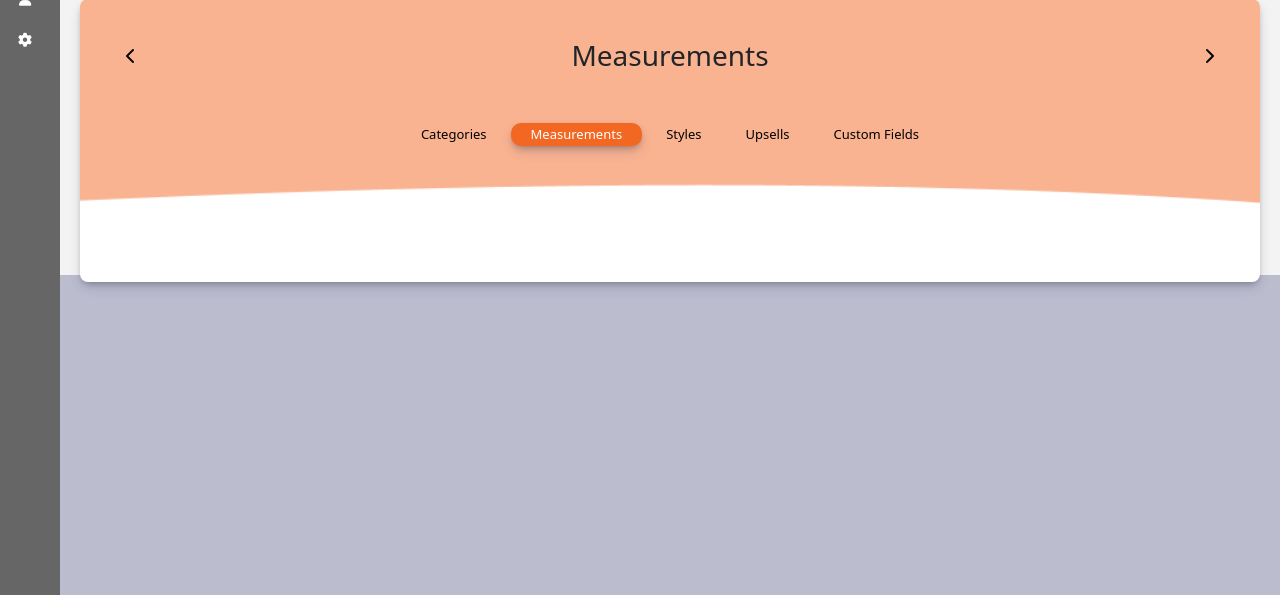
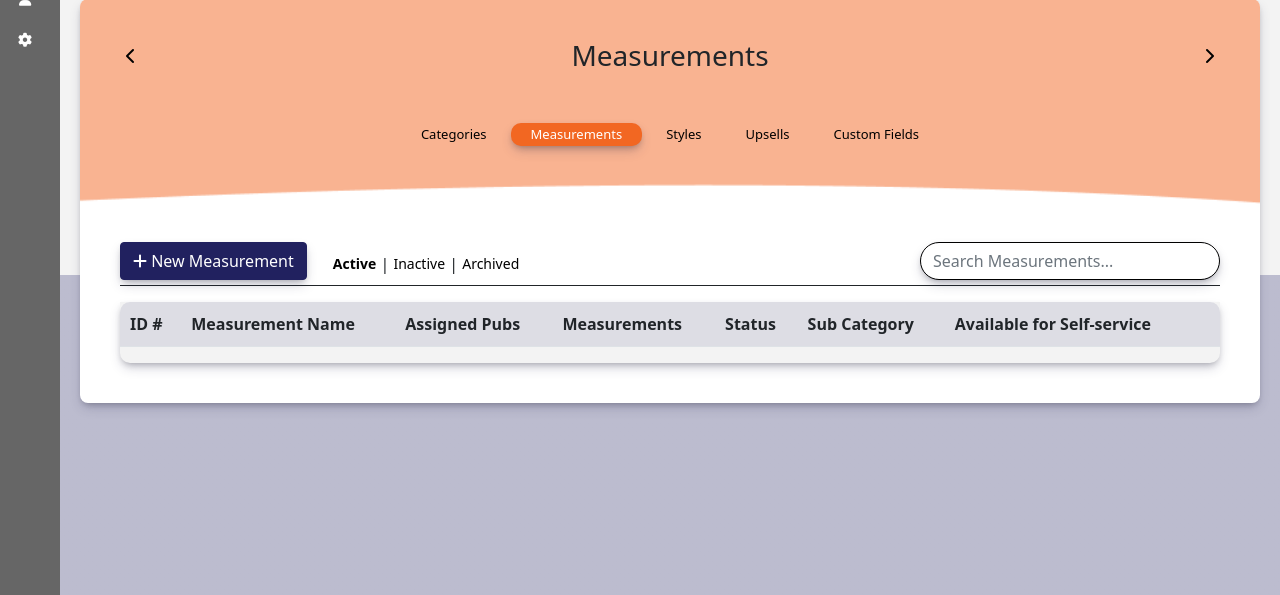
Before and after one commit to skoolboi434/summa-advertising, a Django app: page /adminportal/adminclassifieds in a window 1280 px wide, after a click on "Measurements". Shown: the part 205-800 px from the top of the page. Run offline with Django 5.2, Linux system fonts and the light colour scheme; lists and menus that the app fills with data are empty; some libraries are stand-ins or nearby versions; some web fonts are replaced.

Commit message:
Admin Classified Measurements Added

```diff
--- a/templates/admin/classifieds.html
+++ b/templates/admin/classifieds.html
@@ -274,5 +274,131 @@
   </div>
 </div>
 
+<!-- New Measurement Modal -->
+
+<div class="modal fade" id="newMeasurementModal" tabindex="-1" aria-labelledby="newMeasurementModalLabel" aria-hidden="true">
+  <div class="modal-dialog modal-dialog-centered">
+    <div class="modal-content">
+      <div class="modal-header">
+        <button type="button" class="btn-close" data-bs-dismiss="modal" aria-label="Close"></button>
+      </div>
+      <div class="modal-body">
+        <div class="border-bottom border-dark mb-3 text-center w-75 mx-auto">
+          <h3 class="mb-0">New Measurement</h3>
+        </div>
+        <form id="classified-measurement-form" action="{% url 'adminClassifieds' %}" method="POST">
+          {% csrf_token %}
+
+          <div class="form-group mb-3 w-50 mx-auto">
+            <label for="measurement-name">Measurement Name:</label>
+            <input type="text" id="measurement-name" name="measurement-name" class="form-control" />
+          </div>
+
+          <div class="row mb-4 w-75 mx-auto">
+            <div class="col-md-12 col-lg-6">
+              <div class="form-group">
+                <label for="fold-orientation"><span class="asterisk">*</span>Fold Orientation:</label>
+                <select name="fold-orientation" id="fold-orientation" class="form-select"></select>
+              </div>
+            </div>
+
+            <div class="col-md-12 col-lg-6">
+              <div class="form-group">
+                <label for="measurement-size-height" class="d-block"><span class="asterisk">*</span>Size:</label>
+                <div class="d-flex justify-content-between align-items-center">
+                  <input class="form-control" type="text" name="measurement-size-height" id="measurement-size-height" />
+                  <span class="px-2"><strong>X</strong></span>
+                  <input class="form-control" type="text" name="measurement-size-width" id="measurement-size-width" />
+                </div>
+              </div>
+            </div>
+          </div>
+
+          <div class="row mb-4 w-75 mx-auto">
+            <div class="col-md-12 col-lg-6">
+              <div class="form-group">
+                <label for="columns-per-page">Columns Per Page: (optional)</label>
+                <input type="text" class="form-control" name="columns-per-inch" id="columns-per-inch" />
+              </div>
+            </div>
+
+            <div class="col-md-12 col-lg-6">
+              <div class="form-group">
+                <label for="column-width">Columns Width: (optional)</label>
+                <input type="text" class="form-control" name="column-width" id="column-width" />
+              </div>
+            </div>
+          </div>
+
+          <div class="row mb-4 w-75 mx-auto">
+            <div class="col-md-12 col-lg-6">
+              <div class="form-group">
+                <label for="page-width">Page Width: (optional)</label>
+                <input type="text" class="form-control" name="page-width" id="page-width" />
+              </div>
+            </div>
+
+            <div class="col-md-12 col-lg-6">
+              <div class="form-group">
+                <label for="page-height">Page Height: (optional)</label>
+                <input type="text" class="form-control" name="page-height" id="page-height" />
+              </div>
+            </div>
+          </div>
+
+          <div class="row mb-4 w-75 mx-auto">
+            <div class="col-md-12 col-lg-6">
+              <div class="form-group">
+                <label for="page-border">Page Border: (optional)</label>
+                <input type="text" class="form-control" name="page-border" id="page-border" />
+              </div>
+            </div>
+
+            <div class="col-md-12 col-lg-6">
+              <div class="form-group">
+                <label for="gutter-size">Gutter Size: (optional)</label>
+                <input type="text" class="form-control" name="gutter-size" id="gutter-size" />
+              </div>
+            </div>
+          </div>
+
+          <div class="item-select-container mb-4">
+            <div class="available-pubs">
+              Available Publications:<br />
+              <select multiple="multiple" id="lstBox1" class="form-select">
+                <option value="times-leader-print-edition">Times Leader - Print Edition</option>
+                <option value="times-leader-e-edition">Times Leader - E Edition</option>
+              </select>
+            </div>
+            <div class="transferBtns">
+              <input class="mb-2" type="button" id="btnRight" value="  >  " />
+              <br /><input type="button" id="btnLeft" value="  <  " />
+            </div>
+            <div class="selected-pubs">
+              Selected Publications:<br />
+              <select multiple="multiple" id="lstBox2" class="form-select"></select>
+            </div>
+          </div>
+
+          <div class="w-50 mx-auto text-center mb-4">
+            <p for=""><span class="asterisk">*</span>Include This Category in Self-Service Portal?</p>
+            <div class="custom-toggle primary">
+              <input id="cc-toggle1" class="check-toggle check-toggle-round-flat" type="checkbox" />
+              <label for="cc-toggle1"></label>
+
+              <span class="yes active">Yes</span>
+              <span class="no inactive">No</span>
+            </div>
+          </div>
+
+          <div class="btn-container text-center">
+            <button id="submit-account-type" type="submit" class="btn btn-secondary">Create</button>
+          </div>
+        </form>
+      </div>
+    </div>
+  </div>
+</div>
+
 <script src="{% static 'js/multistep.js' %}"></script>
 {% endblock%}
--- a/templates/admin/includes/classifieds/categories.html
+++ b/templates/admin/includes/classifieds/categories.html
@@ -2,7 +2,7 @@
   <button class="btn btn-secondary-light">Save Changes</button>
 </div>
 
-<div class="btn-search-container d-flex justify-content-between">
+<div class="btn-search-container d-flex justify-content-between border-bottom border-dark">
   <div class="filter-container">
     <button type="button" class="btn btn-secondary" data-bs-toggle="modal" data-bs-target="#newCategoryModal"><i class="fa fa-solid fa-plus"></i> New Category</button>
     <div class="filters ps-3 d-flex align-items-center"><a href="" class="active">Active</a>&nbsp;|&nbsp;<a href="">Inactive</a>&nbsp;|&nbsp;<a href="">Archived</a></div>
--- a/templates/admin/includes/classifieds/measurements.html
+++ b/templates/admin/includes/classifieds/measurements.html
@@ -0,0 +1,27 @@
+<div class="btn-search-container d-flex justify-content-between border-bottom border-dark">
+  <div class="filter-container">
+    <button type="button" class="btn btn-secondary" data-bs-toggle="modal" data-bs-target="#newMeasurementModal"><i class="fa fa-solid fa-plus"></i> New Measurement</button>
+    <div class="filters ps-3 d-flex align-items-center"><a href="" class="active">Active</a>&nbsp;|&nbsp;<a href="">Inactive</a>&nbsp;|&nbsp;<a href="">Archived</a></div>
+  </div>
+
+  <div class="has-search">
+    <input type="text" class="form-control" placeholder="Search Measurements..." />
+  </div>
+</div>
+
+<div class="table-container mt-3">
+  <table class="table">
+    <thead>
+      <tr>
+        <th scope="col">ID #</th>
+        <th scope="col">Measurement Name</th>
+        <th scope="col">Assigned Pubs</th>
+        <th scope="col">Measurements</th>
+        <th scope="col">Status</th>
+        <th scope="col">Sub Category</th>
+        <th scope="col">Available for Self-service</th>
+        <th scope="col"></th>
+      </tr>
+    </thead>
+  </table>
+</div>
```
